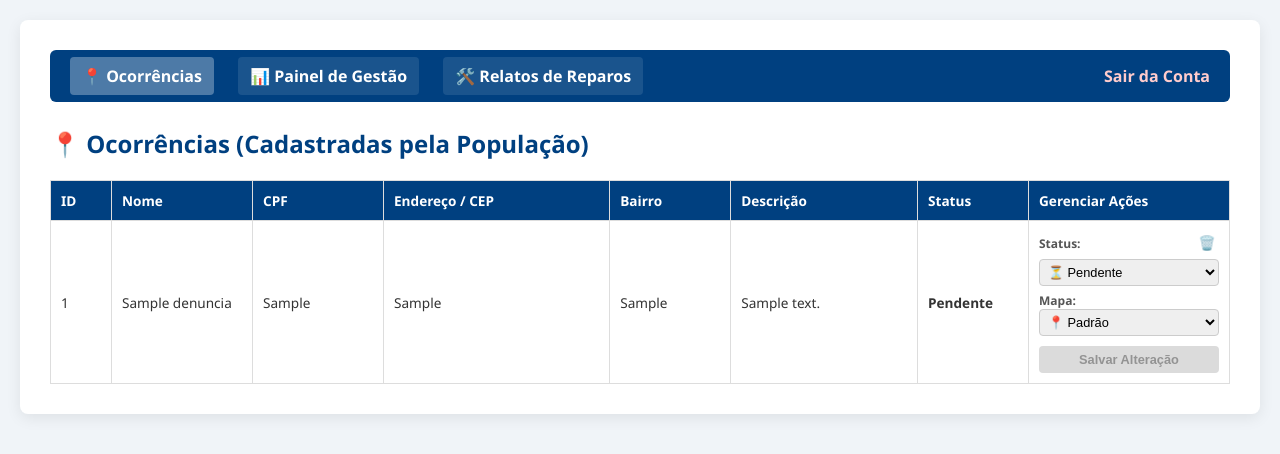
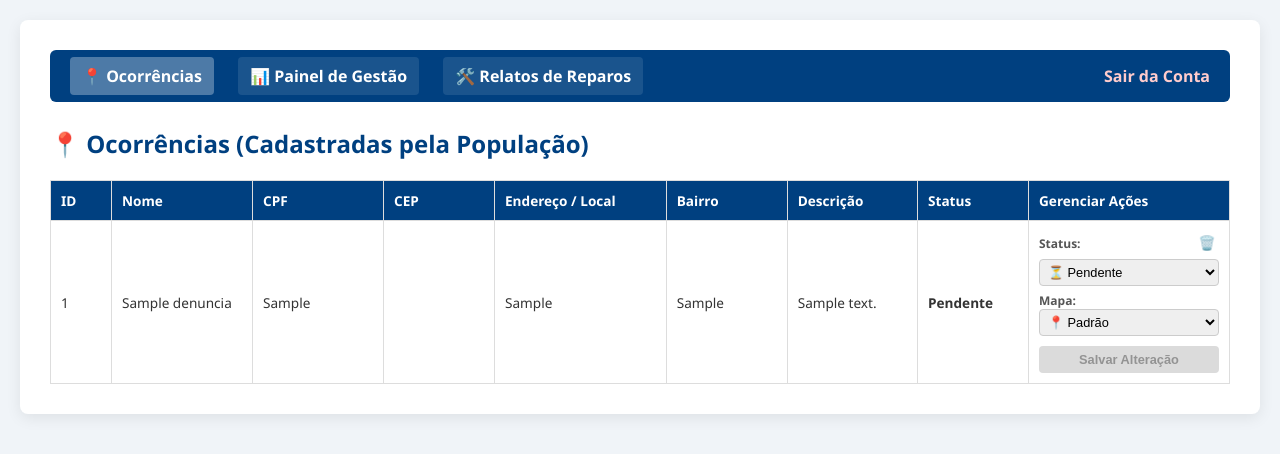
Before and after one commit to BiancaJamas/sistema-buraco-zero1, a Flask app: page /admin in a window 1280 px wide. Shown: the top 454 px of the page. Run offline with Flask 3, Linux system fonts and the light colour scheme; the visitor is signed in with stand-in values (Sample User, id 1); tables that the repository leaves empty hold one stand-in row (values such as "Sample post").

Commit message:
Novas melhorias no Buraco Zero

```diff
--- a/app.py
+++ b/app.py
@@ -119,7 +119,8 @@
         conn.commit()
         conn.close()
 
-        return redirect(url_for('painel'))
+        # CORRIGIDO: Redireciona para o index público em vez do painel público antigo
+        return redirect(url_for('index'))
 
     return render_template('denuncia.html')
 
@@ -148,7 +149,8 @@
         conn.commit()
         conn.close()
 
-        return redirect(url_for('admin_reparos'))
+        # CORRIGIDO: Redireciona para o index público
+        return redirect(url_for('index'))
 
     return render_template('reparo.html')
 
--- a/templates/admin_ocorrencias.html
+++ b/templates/admin_ocorrencias.html
@@ -47,8 +47,9 @@
                 <tr>
                     <th style="width: 40px;">ID</th>
                     <th style="width: 120px;">Nome</th>
-                    <th style="width: 110px;">CPF</th> <!-- Coluna de CPF adicionada -->
-                    <th>Endereço / CEP</th>
+                    <th style="width: 110px;">CPF</th>
+                    <th style="width: 90px;">CEP</th> <!-- Coluna de CEP adicionada para padronizar com reparos -->
+                    <th>Endereço / Local</th>
                     <th style="width: 100px;">Bairro</th>
                     <th>Descrição</th>
                     <th style="width: 90px;">Status</th>
@@ -60,7 +61,8 @@
                 <tr>
                     <td>{{ item['id'] }}</td>
                     <td>{{ item['nome'] }}</td>
-                    <td>{{ item['cpf'] }}</td> <!-- Exibição do CPF recuperado do banco -->
+                    <td>{{ item['cpf'] }}</td>
+                    <td>{{ item['cep'] }}</td> <!-- Exibição do CEP -->
                     <td>{{ item['localizacao'] }}</td>
                     <td>{{ item['bairro'] }}</td>
                     <td>{{ item['descricao'] }}</td>
@@ -93,7 +95,7 @@
                 </tr>
                 {% else %}
                 <tr>
-                    <td colspan="8" style="text-align: center; padding: 20px;">Nenhuma ocorrência registrada até o momento.</td>
+                    <td colspan="9" style="text-align: center; padding: 20px;">Nenhuma ocorrência registrada até o momento.</td>
                 </tr>
                 {% endfor %}
             </tbody>
--- a/templates/reparo.html
+++ b/templates/reparo.html
@@ -111,7 +111,7 @@
             <div class="termo-box">
                 <input type="checkbox" id="aceite_termos" name="aceite_termos" required aria-label="Concordo com os termos de veracidade das informações">
                 <label for="aceite_termos">
-                    Declaro que as informações aqui prestadas são verdadeiras e estou ciente de que o envio de <strong>falsas declarações</strong> constitui crime, sujeito às penalidades e implicações criminais previstas em lei.
+                    Declaro que as informações aqui prestadas são verdadeiras e estou ciente de que o envio de <strong>falsas denúncias</strong> constitui crime, sujeito às penalidades e implicações criminais previstas em lei.
                 </label>
             </div>
 
```
Also changed, not shown: database.db, static/uploads/reparo_teste pi 2.webp (added).
